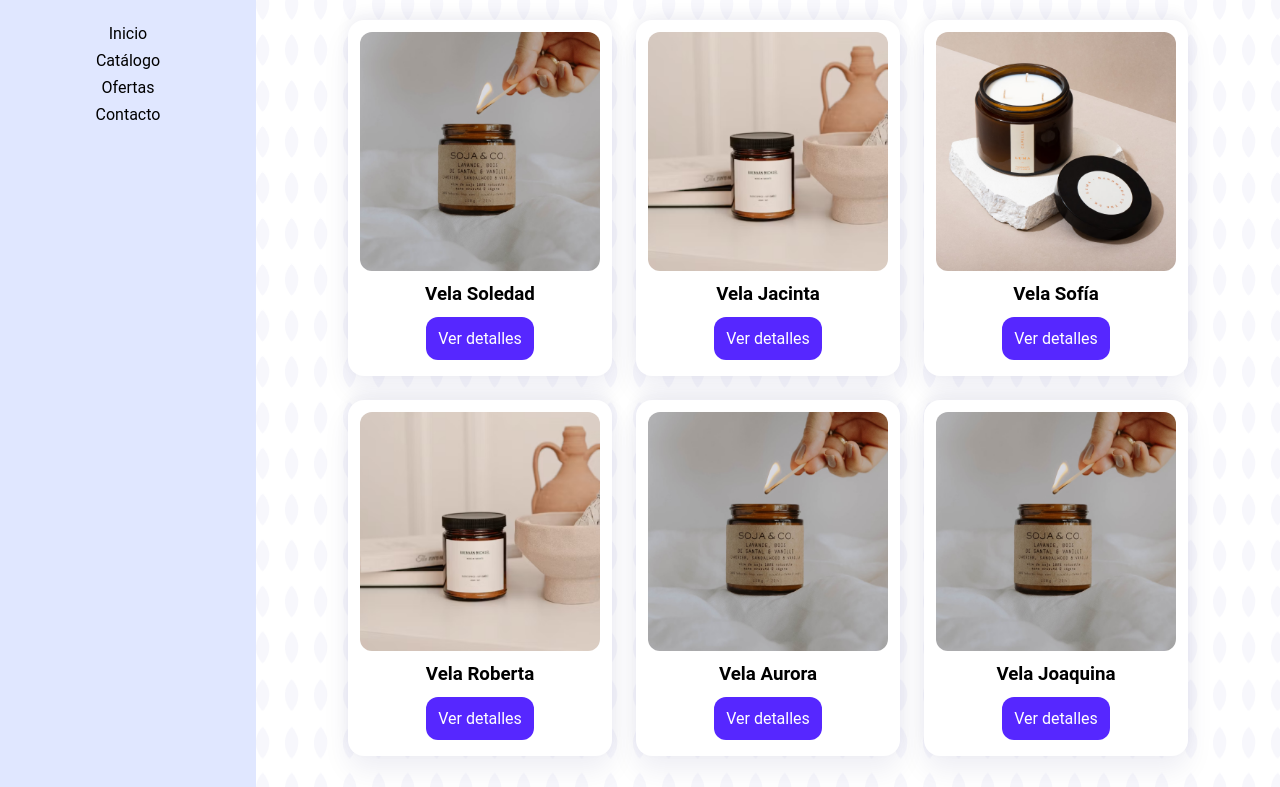
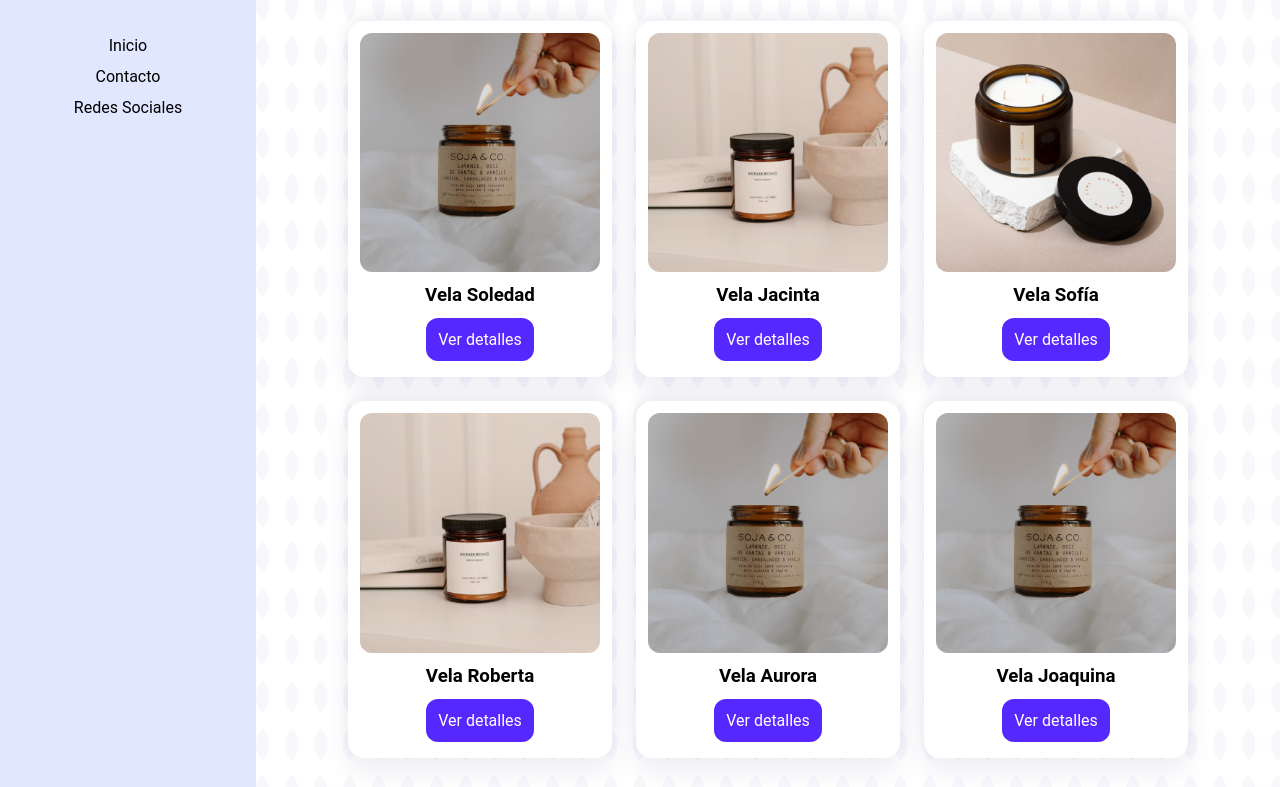
Before and after one commit to jacintaiglesiasl/Desafio-4_2, a plain HTML site: page index.html in a window 1280 px wide. Shown: the part 129-916 px from the top of the page. Drawn offline with Linux system fonts and the light colour scheme; files whose address does not match are found by name.

Commit message:
cambios4

```diff
--- a/assets/css/style.css
+++ b/assets/css/style.css
@@ -204,8 +204,21 @@ nav p:hover{
 }
 
 .item {
+    display: flex;
+    flex-direction: column;
     text-align: center;
     margin: 28px;
+}
+
+a {
+    text-decoration: none;
+    margin-top: 12px;
+    color: inherit;
+}
+
+a:hover {
+    text-decoration: none;
+    font-weight: 700;
 }
 
 .item-main {
--- a/index.html
+++ b/index.html
@@ -7,7 +7,7 @@
     <link rel="stylesheet" href="./assets/css/style.css">
     <title>Venta de velas</title>
 </head>
-<body>
+<body id="venta">
     <nav>
     <div class="navtotal">
     <div class="logo">
@@ -19,10 +19,9 @@
 </div>
     </div>
     <div class="item">
-    <p>Inicio</p>
-    <p>Catálogo</p>
-    <p>Ofertas</p>
-    <p>Contacto</p>
+    <a href="#venta">Inicio</a>
+    <a href="#contacto">Contacto</a>
+    <a href="#rrss">Redes Sociales</a>
 </div>
     </nav>
 
@@ -92,7 +91,7 @@
 </div>
     </main>
 
-    <aside>
+    <aside id="contacto">
         <p>Recibe notificaciones a tu correo</p>
         <div class="input">
         <p>Nombre</p>
@@ -102,7 +101,7 @@
     </div>
     </aside>
 
-    <footer>
+    <footer id="rrss">
         <div class="rrss">
                 <a href="https://www.facebook.com/tuPaginaDeFacebook" target="_blank" aria-label="Facebook">
                     <i class="fa-brands fa-facebook"></i>
```
